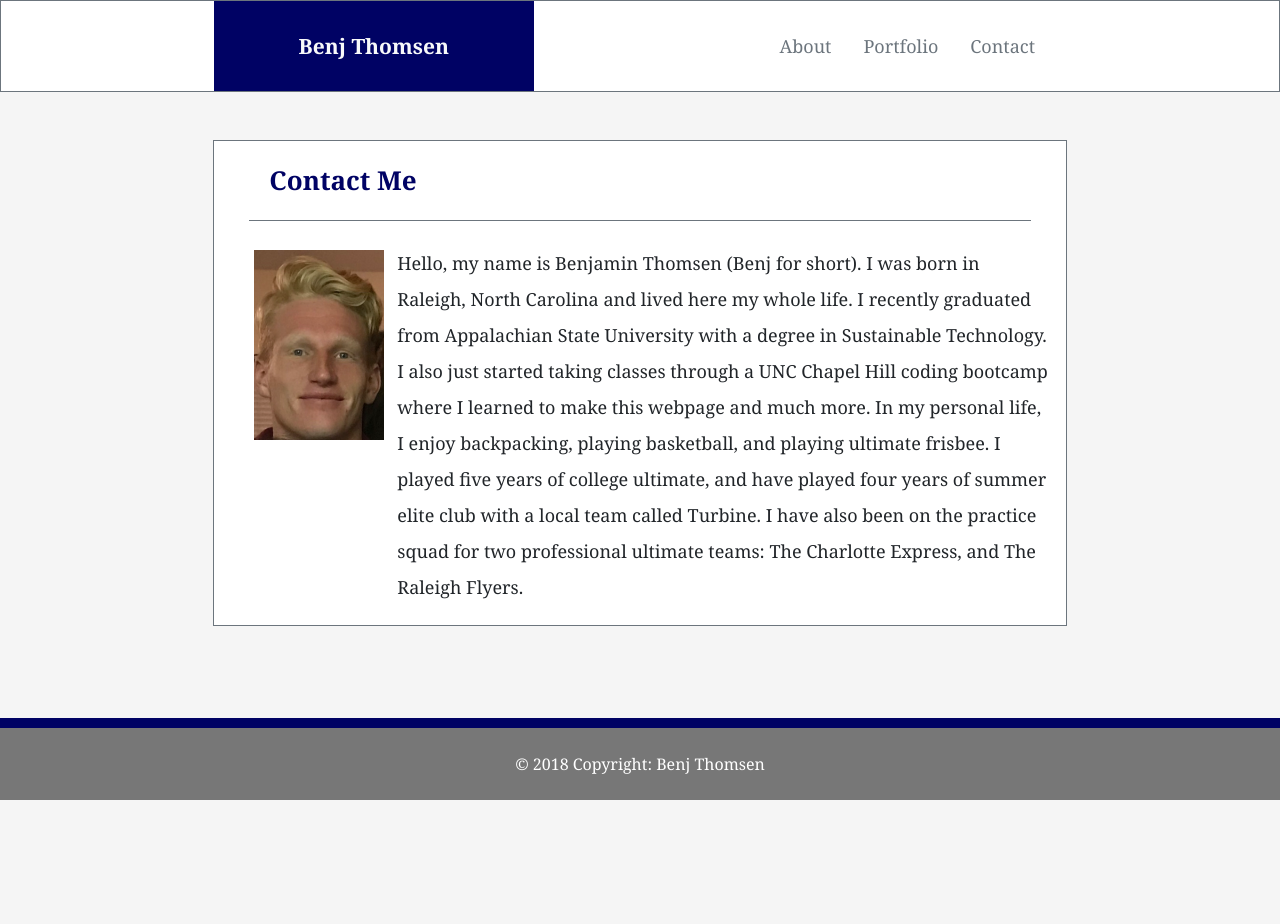
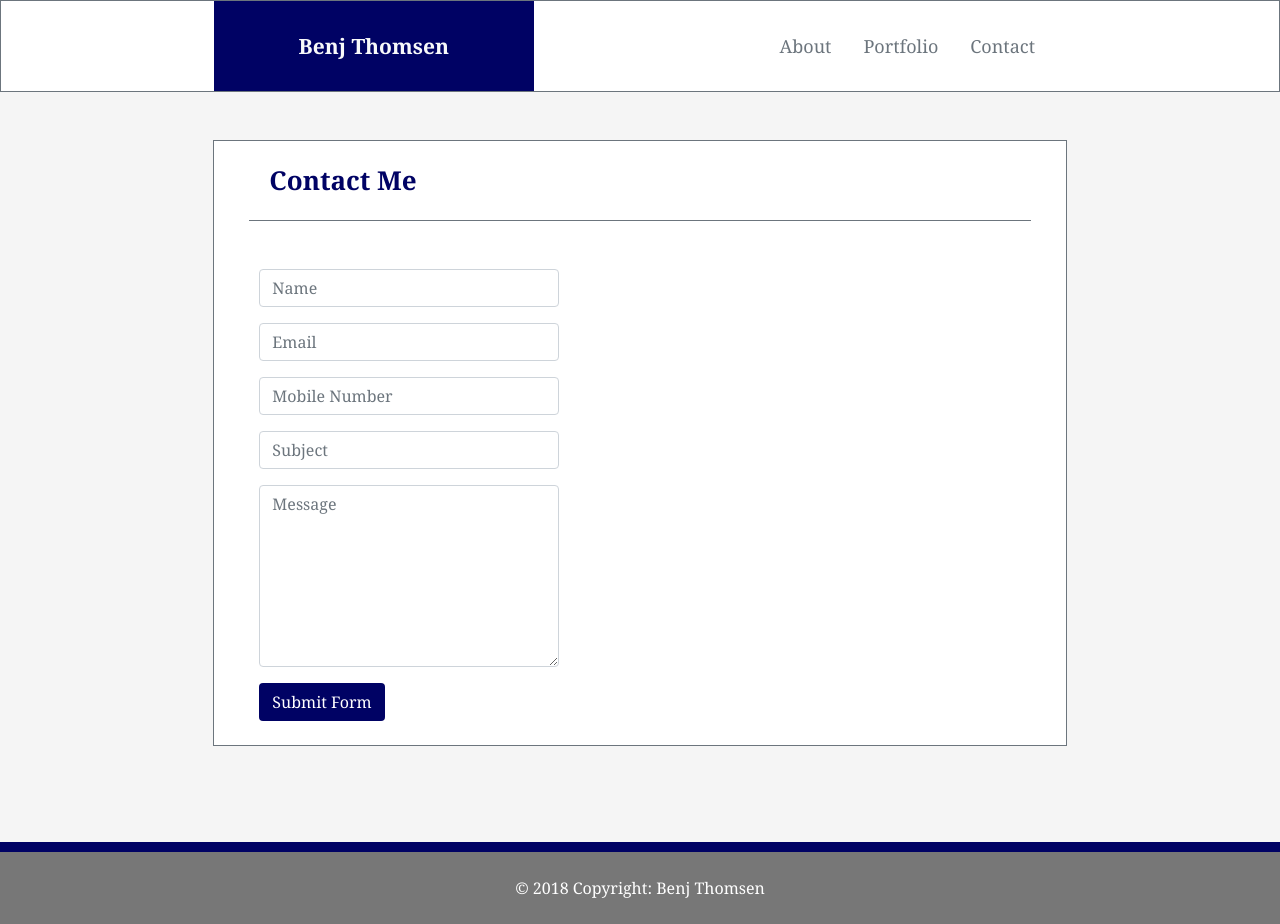
Before and after one commit to Benjatron87/Bootstrap-Portfolio, a plain HTML site: page contact.html in a window 1280 px wide. Before the commit the page ends 800 px from the top, so only its background shows below. Drawn offline with nearby package versions, Linux system fonts and the light colour scheme.

Commit message:
final update

```diff
--- a/contact.html
+++ b/contact.html
@@ -22,17 +22,6 @@
                 line-height: 50px;
                 margin-bottom: 0;
             }
-            .photo1 {
-                height: 200px;
-                width: 140px;
-                margin-left: 20px;
-                margin-right: 30px;
-                padding: 5px;
-            }
-            .paragraph {
-                font-size: 18px;
-                line-height: 36px;
-            }
             .floatleft {
                 float: left;
                 margin-bottom: 20px;
@@ -43,6 +32,10 @@
             .footer {
                 background: #777777;
                 border-top: 10px solid rgb(0, 2, 100);
+                color: white;
+            }
+            .color {
+                background: rgb(0, 2, 100);
                 color: white;
             }
         </style>
@@ -101,24 +94,46 @@
 
                         <div class="col-md-8 bg-white border border-secondary">
 
-                                <div class="row border border-secondary border-right-0 border-left-0 border-top-0" style="margin: 20px; margin-bottom: 0; margin-top: 0;">
+                                <div class="row border border-secondary border-right-0 border-left-0 border-top-0 d-flex justify-content-center justify-content-sm-center d-flex justify-content-md-start d-flex justify-content-lg-start d-flex justify-content-xl-start align-items-center" style="margin: 20px; margin-bottom: 0; margin-top: 0;">
                                     <a style="color: rgb(0, 2, 100); font-weight: bold; font-size: 26px; margin: 20px;">
                                     Contact Me</a>
                                 </div>
 
                                 <br>
 
-                                <div class="row">
+                                <div class="container">
 
-                                        <div class="col-xl-12 col-lg-12 col-md-12 col-sm-12 col-xs-12 col-12 paragraph d-flex align-items-xl-start align-items-lg-start floatleft">
-                                            <img src="images/Facepic.png" class="photo1 d-flex flex-wrap floatleft mr-2">
-                                            Hello, my name is Benjamin Thomsen (Benj for short). I was born in Raleigh, North Carolina and lived here my whole life. I recently graduated from Appalachian State University with a degree in Sustainable Technology. I also just started taking classes through a UNC Chapel Hill coding bootcamp where I learned to make this webpage and much more. In my personal life, I enjoy backpacking, playing basketball, and playing ultimate frisbee.
-                                            I played five years of college ultimate, and have played four years of summer elite club with a local team called Turbine.
-                                            I have also been on the practice squad for two professional ultimate teams: The Charlotte Express, and The Raleigh Flyers.
+                                    <div class="col-md-5">
+
+                                        <div class="form-area">
+
+                                            <form role="form">
+
+                                            <br style="clear:both">
+
+                                                        <div class="form-group">
+                                                            <input type="text" class="form-control" id="name" name="name" placeholder="Name" required>
+                                                        </div>
+                                                        <div class="form-group">
+                                                            <input type="text" class="form-control" id="email" name="email" placeholder="Email" required>
+                                                        </div>
+                                                        <div class="form-group">
+                                                            <input type="text" class="form-control" id="mobile" name="mobile" placeholder="Mobile Number" required>
+                                                        </div>
+                                                        <div class="form-group">
+                                                            <input type="text" class="form-control" id="subject" name="subject" placeholder="Subject" required>
+                                                        </div>
+                                                        <div class="form-group">
+                                                        <textarea class="form-control" type="textarea" id="message" placeholder="Message" maxlength="140" rows="7"></textarea>
+                                                        </div>
+
+                                                <button type="button" id="submit" name="submit" class="btn color pull-right">Submit Form</button>
+                                            </form>
                                         </div>
-
+                                    </div>
                                 </div>
 
+                                <br>
                         </div>
 
                         <div class="col-2">
@@ -131,9 +146,9 @@
 
             <br><br><br><br>
 
-            <div class="container-fluid">
+            <div class="container-fluid footer">
 
-                <footer class="page-footer fixed-bottom footer">
+                <footer class="page-footer">
 
                         <div class="footer-copyright text-center py-4">
                             © 2018 Copyright: Benj Thomsen
```
Also changed, not shown: index.html (+7 -7 lines), portfolio.html (+52 -28 lines).
